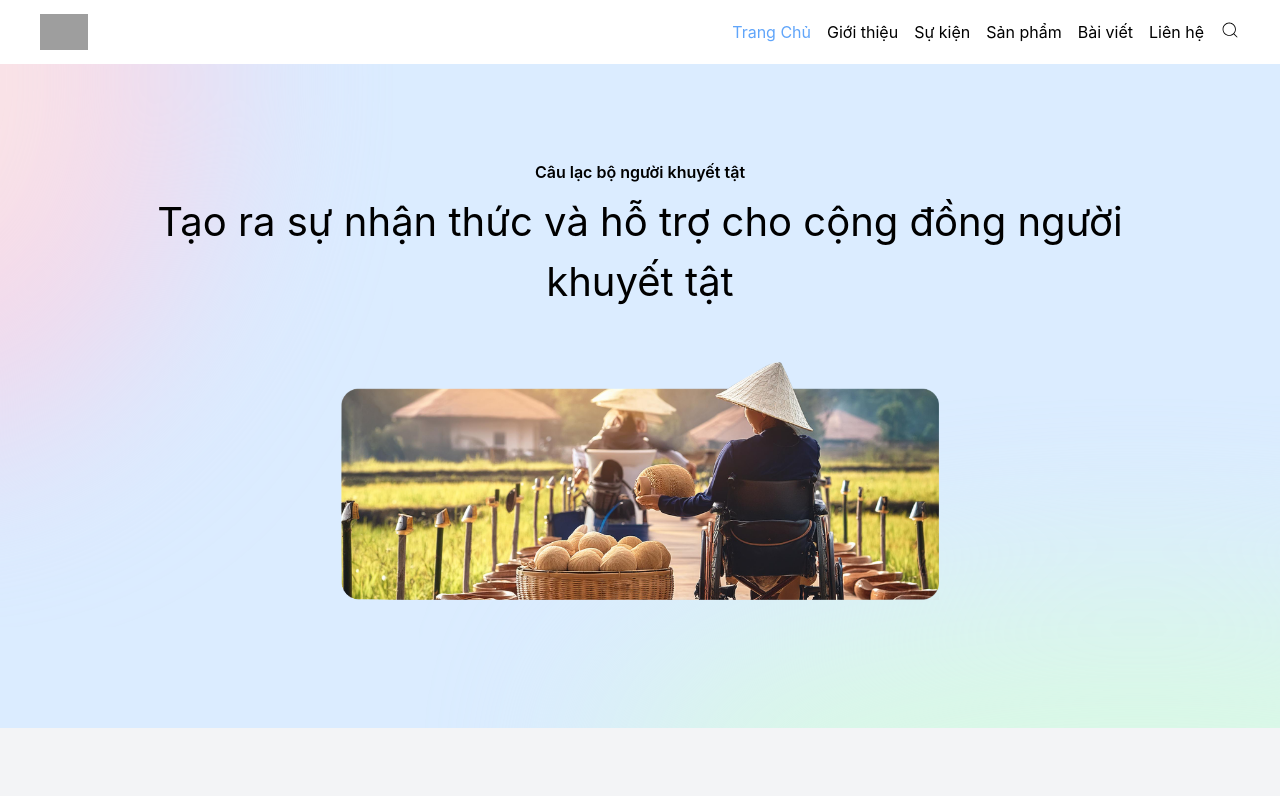
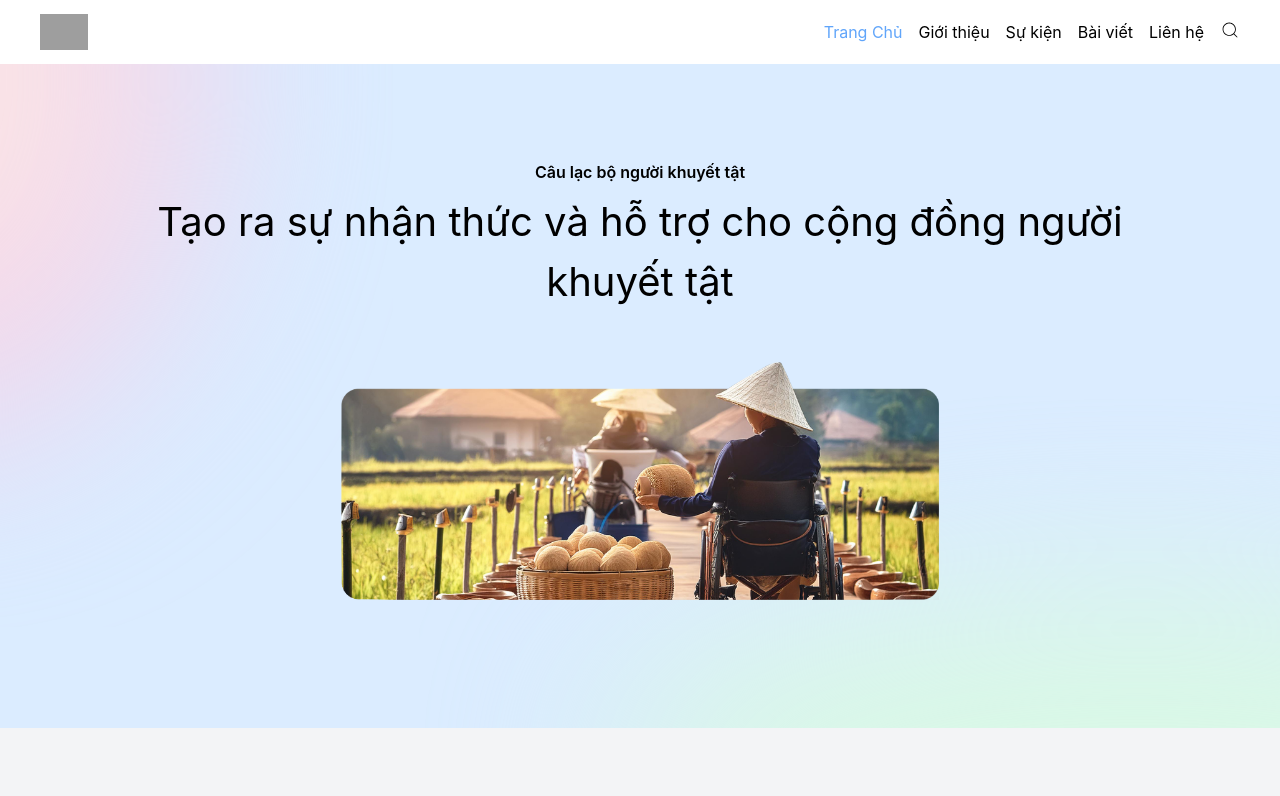
Before and after one commit to akiyamahaa/web-khuyet-tat, a React (Create React App) app: page / in a window 1280 px wide. Shown: the top 796 px of the page. Built offline with nearby package versions, Linux system fonts and the light colour scheme; grey boxes are pictures that could not be loaded.

Commit message:
hidden product

```diff
--- a/src/components/layout/Header.tsx
+++ b/src/components/layout/Header.tsx
@@ -41,9 +41,9 @@ function Header() {
 							<li className={`py-2 px-5 font-bold ${isActive("/events") ? "text-blue-400" : ""}`}>
 								<NavLink to="/events">Sự kiện</NavLink>
 							</li>
-							<li className={`py-2 px-5 font-bold ${isActive("/products") ? "text-blue-400" : ""}`}>
+							{/* <li className={`py-2 px-5 font-bold ${isActive("/products") ? "text-blue-400" : ""}`}>
 								<NavLink to="/products">Sản phẩm</NavLink>
-							</li>
+							</li> */}
 							<li className={`py-2 px-5 font-bold ${isActive("/blog") ? "text-blue-400" : ""}`}>
 								<NavLink to="/blog">Bài viết</NavLink>
 							</li>
@@ -71,9 +71,9 @@ function Header() {
 						<li className={`py-2 ${isActive("/events") ? "text-blue-400" : ""}`}>
 							<NavLink to="/events">Sự kiện</NavLink>
 						</li>
-						<li className={`py-2 ${isActive("/products") ? "text-blue-400" : ""}`}>
+						{/* <li className={`py-2 ${isActive("/products") ? "text-blue-400" : ""}`}>
 							<NavLink to="/products">Sản phẩm</NavLink>
-						</li>
+						</li> */}
 						<li className={`py-2 ${isActive("/blog") ? "text-blue-400" : ""}`}>
 							<NavLink to="/blog">Bài viết</NavLink>
 						</li>
```
